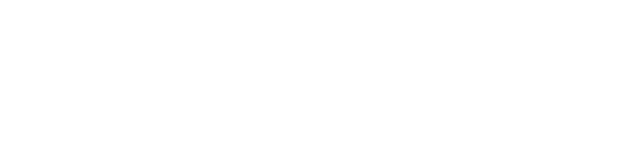
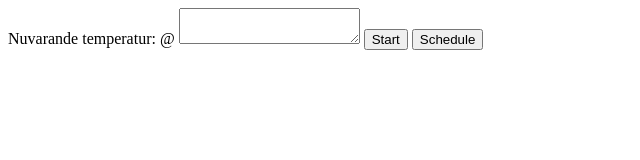
Before and after one commit to Ozsie/mashControl, a website: page app/index.html in a window 1280 px wide. Shown: the whole page, without its empty margins (0-640 px from the left). Drawn offline with nearby package versions, Linux system fonts and the light colour scheme; some packages are replaced by stand-ins of ours; no server answers.

Commit message:
Added missing '

```diff
--- a/app/index.html
+++ b/app/index.html
@@ -8,6 +8,6 @@
 <script type="text/javascript" src="services/restService.js"></script>
 <script type="text/javascript" src="partials/mashControl/mashControlCtrl.js"></script>
 <body ng-app="mashControl">
-  <ng-include src="'partials/mashControl/mashControl.html"></ng-include>
+  <ng-include src="'partials/mashControl/mashControl.html'"></ng-include>
 </body>
 </html>
```
